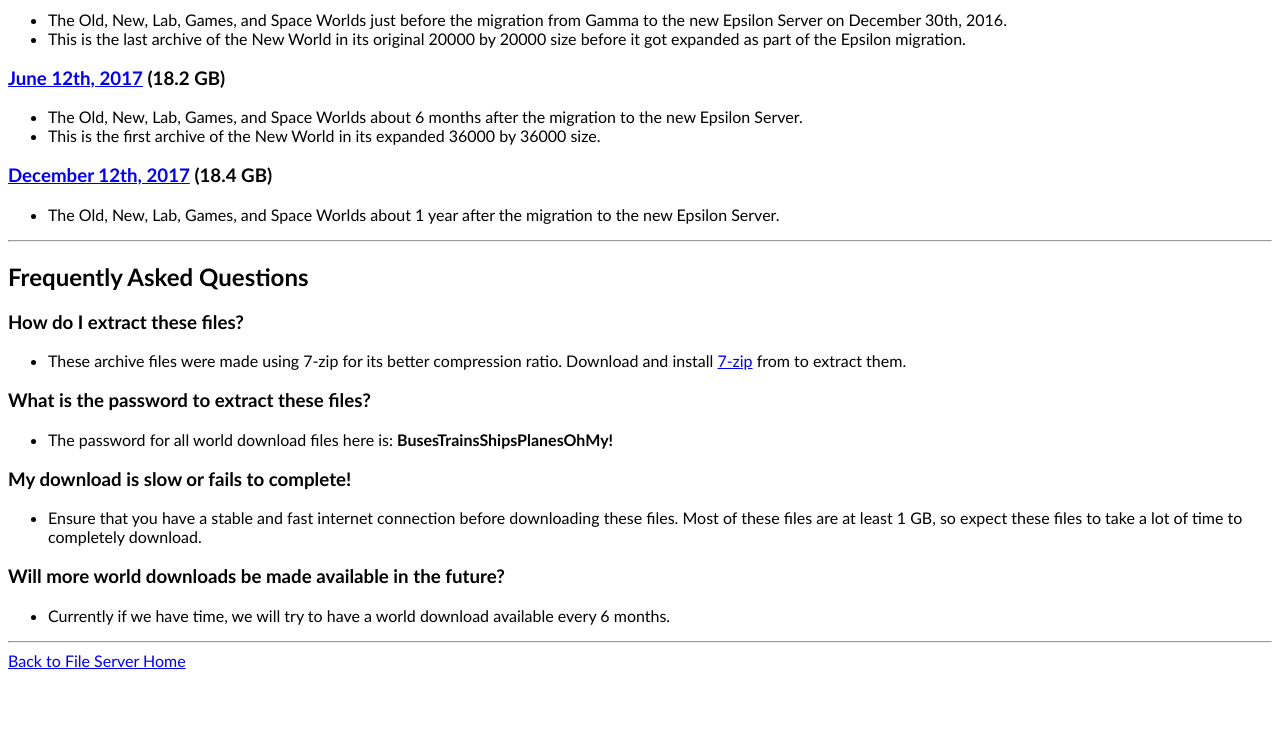
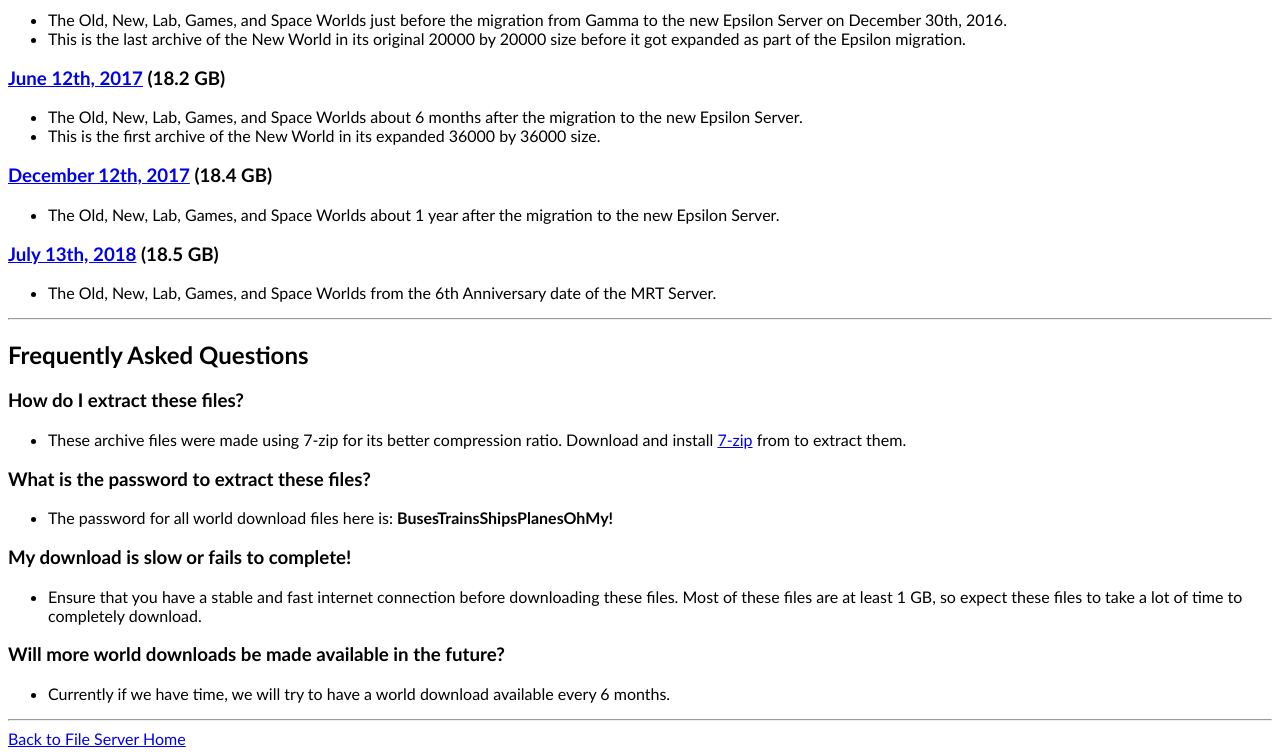
Before and after one commit to Frumple/mrt-file-server, a Flask app: page /world/download in a window 1280 px wide. Shown: the part 711-1467 px from the top of the page. Before the commit the page ends 1380 px from the top, so only its background shows below. Run offline with Flask 2, Linux system fonts and the light colour scheme; some libraries are stand-ins or nearby versions.

Commit message:
Add link for July 13, 2018 world download.

```diff
--- a/mrt_file_server/templates/world/download/index.html
+++ b/mrt_file_server/templates/world/download/index.html
@@ -51,6 +51,11 @@
   <li>The Old, New, Lab, Games, and Space Worlds about 1 year after the migration to the new Epsilon Server.</li>
 </ul>
 
+<h3><a href="{{ url_for('download_world', filename = 'mrt-server-world-2018-07-13.7z') }}">July 13th, 2018</a> (18.5 GB)</h3>
+<ul>
+  <li>The Old, New, Lab, Games, and Space Worlds from the 6th Anniversary date of the MRT Server.</li>
+</ul>
+
 <hr />
 
 <h2>Frequently Asked Questions</h2>
```
